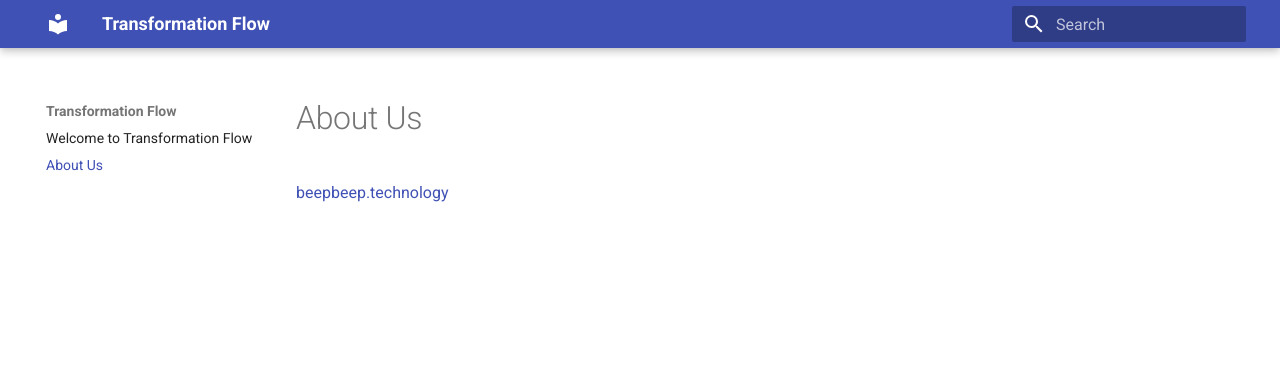
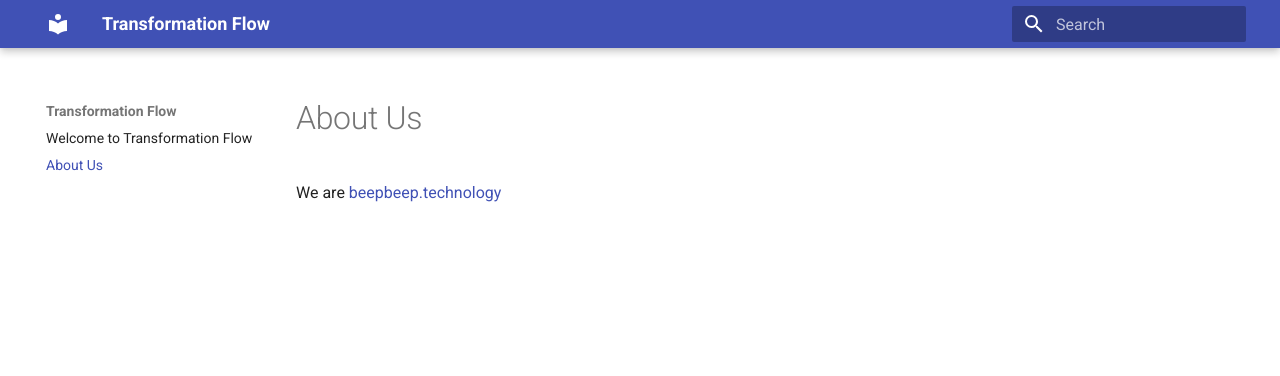
Before and after one commit to transformationflow/transformationflow.github.io, an MkDocs documentation site: the page built from docs/about-us.md, in a window 1280 px wide. Shown: the top 376 px of the page. Built offline with MkDocs 1.6.1 and Material for MkDocs 9.7.7, drawn with Linux system fonts in a browser that asks for light colours.

Commit message:
updated about-us

```diff
--- a/docs/about-us.md
+++ b/docs/about-us.md
@@ -1,3 +1,3 @@
 # About Us
 
-[beepbeep.technology](https://beepbeep.technology)
+We are [beepbeep.technology](https://beepbeep.technology)
```
Also changed, not shown: readme.md (deleted, +0 -5 lines).
